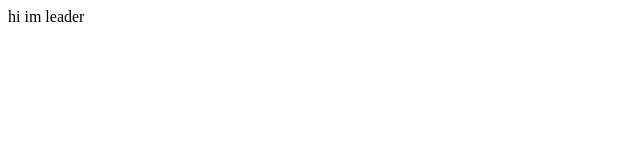
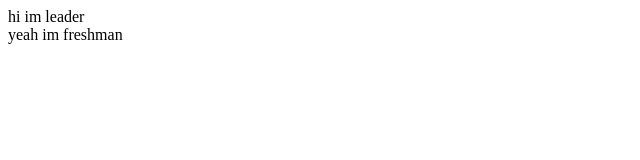
Before and after one commit to itsbamee/B-project, a plain HTML site: page index.html in a window 1280 px wide. Shown: the whole page, without its empty margins (0-640 px from the left). Drawn offline with Linux system fonts and the light colour scheme.

Commit message:
freshman first commit

```diff
--- a/index.html
+++ b/index.html
@@ -10,7 +10,9 @@
   <nav>
     hi im leader
   </nav>
-  <main></main>
+  <main>
+    yeah im freshman
+  </main>
   <footer></footer>
 </body>
 </html>
```
